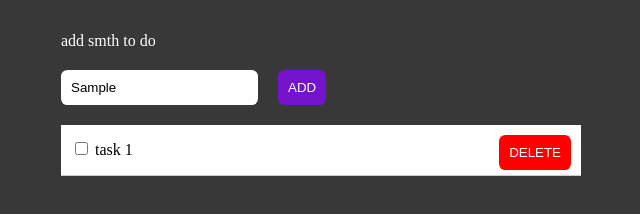
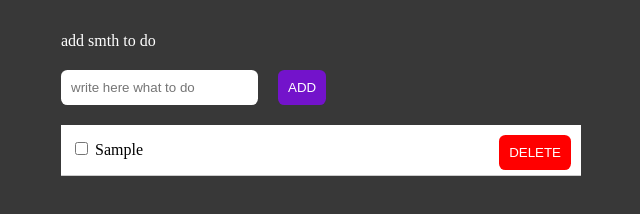
Before and after one commit to doviletumaite/tryAngular, an Angular app: page / in a window 1280 px wide. Both pictures are taken after typing "Sample" into the empty fields and a click on the button "ADD". Shown: the part 250-464 px from the top of the page, without its empty margins (329-969 px from the left). Built offline with nearby package versions, Linux system fonts and the light colour scheme.

Commit message:
add list working

```diff
--- a/src/app/app.component.html
+++ b/src/app/app.component.html
@@ -1,3 +1,4 @@
+
 <div style="text-align: center;">
 
   <img src="../assets/logo.png" alt="logo" class="logo">
@@ -6,14 +7,24 @@
 <div class="container">
   add smth to do
   <br>
-  <input type="text" class="input-text" placeholder="write here what to do">
-  <button class="add-btn">add</button>
+  <input
+  type="text"
+  class="input-text"
+  placeholder="write here what to do"
+  [(ngModel)]="todoValue"
+  (keyup.enter)="addItem()"
+  >
+  <button class="add-btn" (click)="addItem()">add</button>
   <div class="list">
     <ul>
-      <li>
-        <input type="checkbox" name="isDone">
-        task 1
-        <button class="btn">delete</button>
+      <li *ngFor="let item of list">
+        <input
+        type="checkbox"
+        name="isDone"
+        [(ngModel)]="item.isDone"
+        >
+        {{item.value}}
+        <button class="btn" (click)="deleteItem(item.id)">delete</button>
       </li>
     </ul>
   </div>
--- a/src/app/app.component.ts
+++ b/src/app/app.component.ts
@@ -16,4 +16,20 @@ export class AppComponent {
     this.list = [];
     this.todoValue = "";
   }
+
+  addItem(){
+    if(this.todoValue !== ""){
+      const newItem: Todo = {
+        id: Date.now(),
+        value: this.todoValue,
+        isDone: false
+      }
+      this.list.push(newItem)
+    }
+    this.todoValue ="";
+  }
+
+  deleteItem(id:number){
+    this.list = this.list.filter(a => a.id !== id);
+  }
 }
--- a/src/app/app.module.ts
+++ b/src/app/app.module.ts
@@ -1,6 +1,6 @@
 import { NgModule } from '@angular/core';
 import { BrowserModule } from '@angular/platform-browser';
-
+import {FormsModule} from "@angular/forms"
 import { AppComponent } from './app.component';
 
 @NgModule({
@@ -8,7 +8,8 @@ import { AppComponent } from './app.component';
     AppComponent
   ],
   imports: [
-    BrowserModule
+    BrowserModule,
+    FormsModule
   ],
   providers: [],
   bootstrap: [AppComponent]
```
